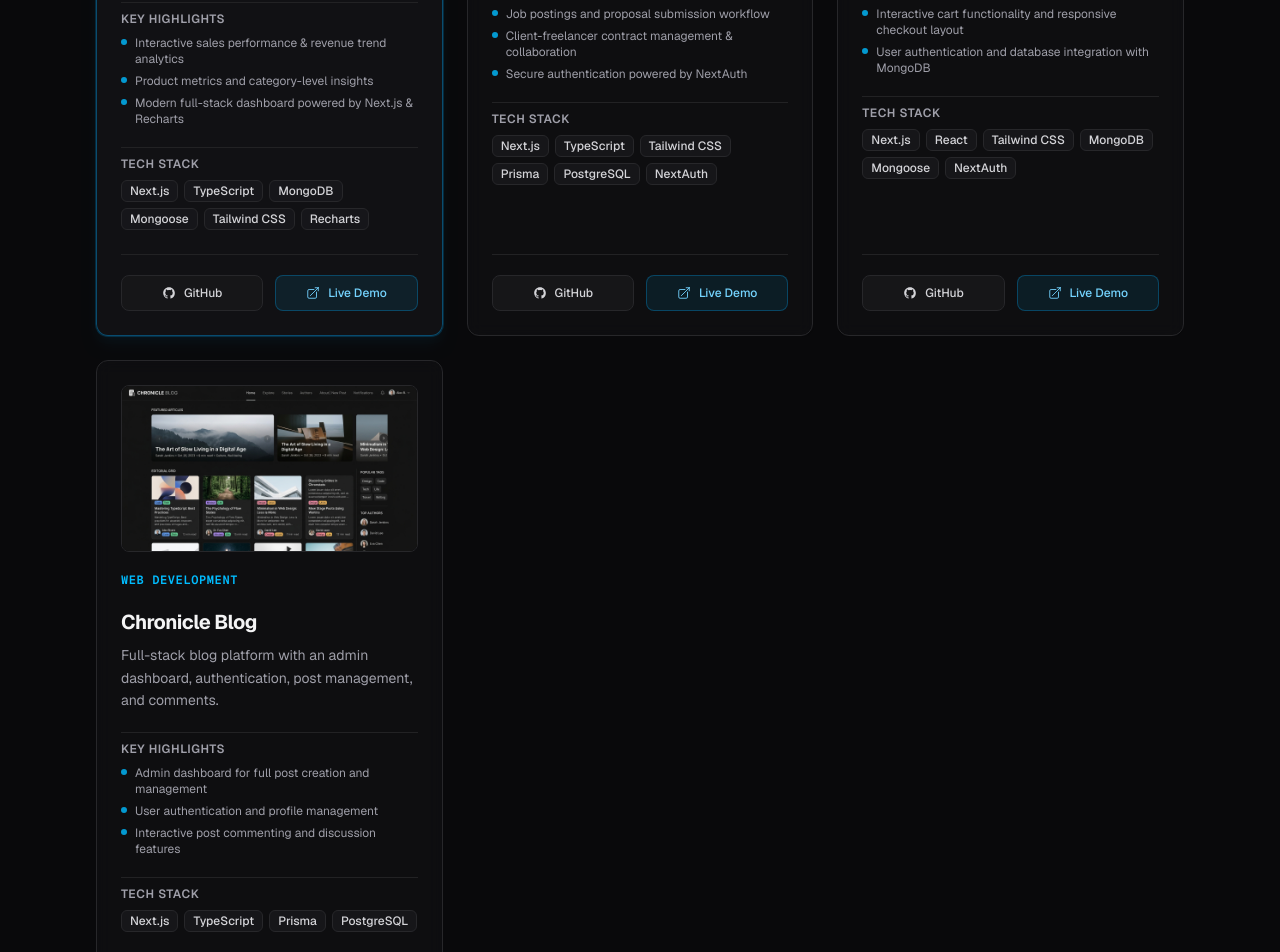
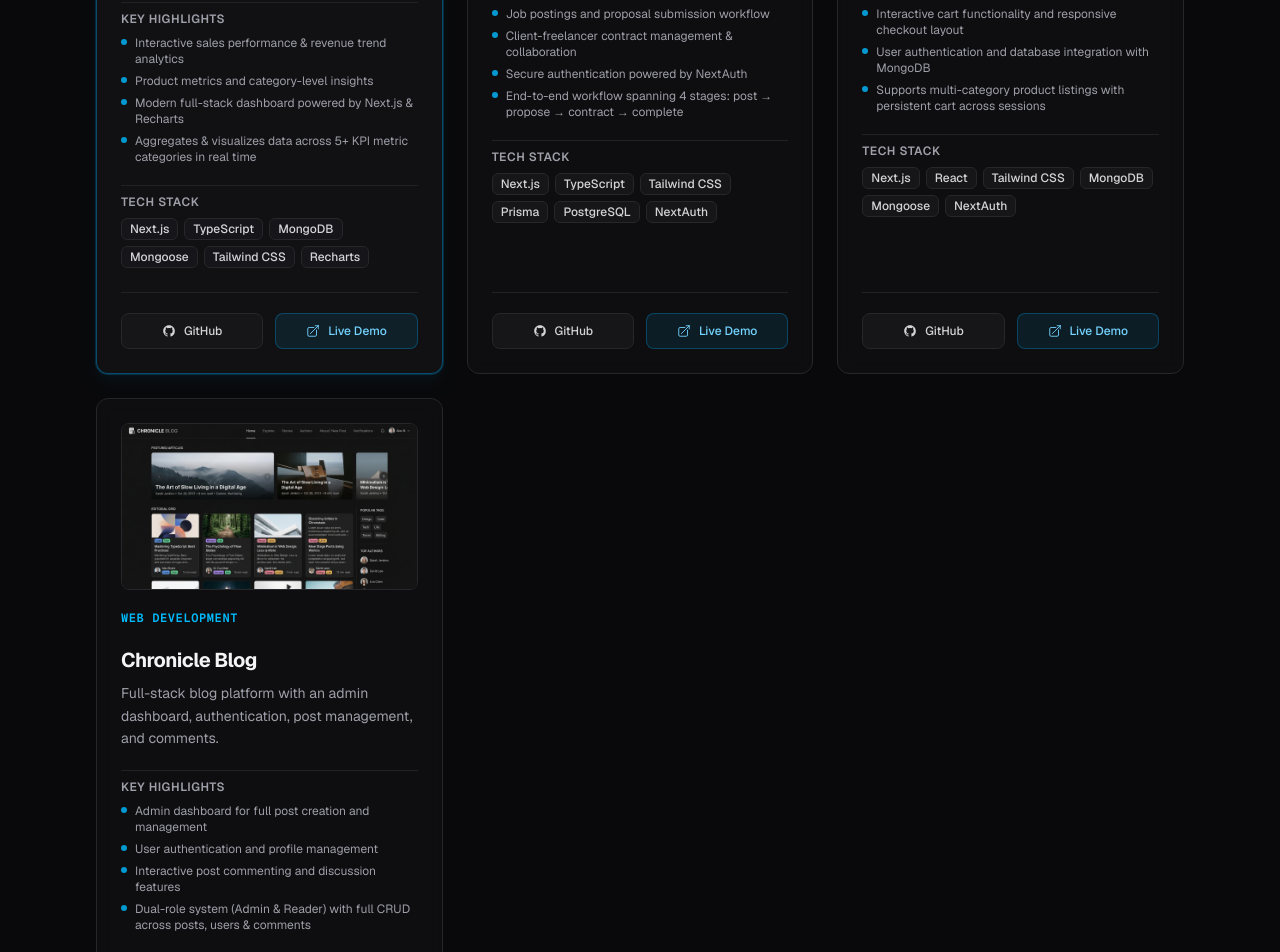
Before and after one commit to faizan-523/Portfolio, a Next.js app: page / in a window 1280 px wide. Shown: the part 3960-4912 px from the top of the page. Built offline with nearby package versions, Linux system fonts and the light colour scheme.

Commit message:
Update Projects

```diff
--- a/src/data/projects.ts
+++ b/src/data/projects.ts
@@ -9,6 +9,7 @@ export const PROJECTS: Project[] = [
       "Interactive sales performance & revenue trend analytics",
       "Product metrics and category-level insights",
       "Modern full-stack dashboard powered by Next.js & Recharts",
+      "Aggregates & visualizes data across 5+ KPI metric categories in real time",
     ],
     description:
       "An interactive full-stack sales analytics dashboard that visualizes sales performance, revenue trends, product insights, and key business metrics using a modern and responsive interface.",
@@ -27,6 +28,7 @@ export const PROJECTS: Project[] = [
       "Job postings and proposal submission workflow",
       "Client-freelancer contract management & collaboration",
       "Secure authentication powered by NextAuth",
+      "End-to-end workflow spanning 4 stages: post → propose → contract → complete",
     ],
     description:
       "Full-stack freelance marketplace platform featuring job postings, proposals, contracts, client-freelancer collaboration, and secure authentication.",
@@ -44,6 +46,7 @@ export const PROJECTS: Project[] = [
       "Product catalog and category management",
       "Interactive cart functionality and responsive checkout layout",
       "User authentication and database integration with MongoDB",
+      "Supports multi-category product listings with persistent cart across sessions",
     ],
     description:
       "Full-stack furniture e-commerce platform with authentication, product management, cart functionality, and a modern responsive UI.",
@@ -61,6 +64,7 @@ export const PROJECTS: Project[] = [
       "Admin dashboard for full post creation and management",
       "User authentication and profile management",
       "Interactive post commenting and discussion features",
+      "Dual-role system (Admin & Reader) with full CRUD across posts, users & comments",
     ],
     description:
       "Full-stack blog platform with an admin dashboard, authentication, post management, and comments.",
```
